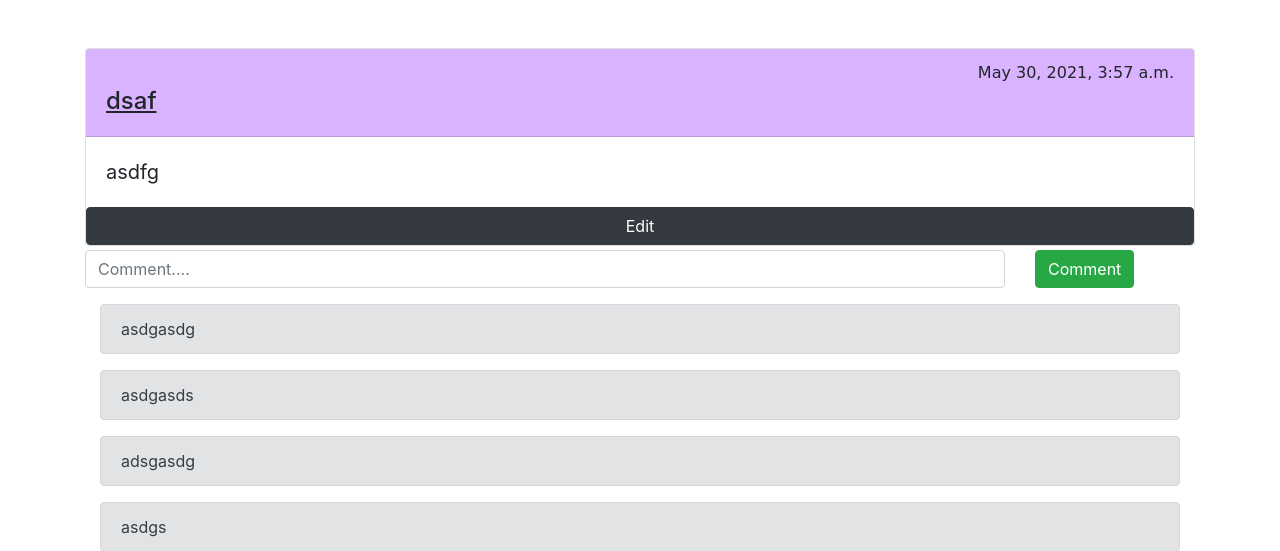
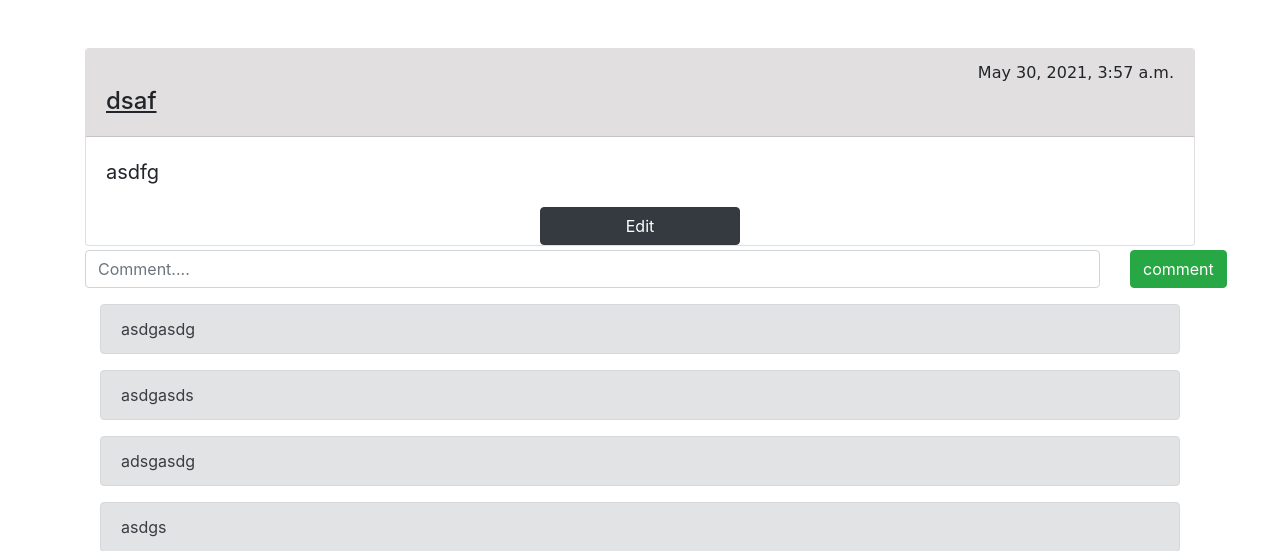
Before and after one commit to Saup21/diversity-inclusion, a Django app: page /post/detail/21/ in a window 1280 px wide. Shown: the part 56-607 px from the top of the page. Run offline with Django 3.2, Linux system fonts and the light colour scheme; data comes from the database, SQL or seed files in the repository; both versions use the stored data as it was after the commit; some libraries are stand-ins or nearby versions.

Commit message:
added css

```diff
--- a/blog/static/css/styles.css
+++ b/blog/static/css/styles.css
@@ -57,7 +57,7 @@ div.title-row.pdet {
 
 div.card-header.card-srow {
     min-height: 67.2px;
-    background-color: #d9b3ff;
+    background-color: rgba(170, 163, 163, 0.35);
 }
 
 div.col-11.col-sm-11 {
@@ -178,3 +178,11 @@ p.footsy.posd {
         line-height: 3.2rem;
     }
 }
+
+
+@media screen and (max-width:480px){
+    img{
+        width: 200px;
+        height: 200px;
+    }
+}
--- a/blog/templates/blog/blog_detail.html
+++ b/blog/templates/blog/blog_detail.html
@@ -12,7 +12,7 @@
                <h4><u>{{ post.title }}</u></h4>
            </div>
             {% if post.image %}
-                <img src="{{post.image.url}}">
+            <div class="jaadu" style="text-align: center;"><img src="{{post.image.url}}" style="border-radius:10px;max-width: 400px;max-height: 400px;text-align: center ;"></div>
             {% endif %}
        </div>
        <div class="card-body">
@@ -20,18 +20,23 @@
                {{ post.text|linebreaksbr }}
            </article>
        </div>
-       <a href="{% url 'password' %}" class="btn btn-dark">Edit</a>
+       <div style="text-align : center;">
+        <a href="{% url 'password' %}" class="btn btn-dark" style="min-width: 200px;" >Edit</a>
+    </div>
+
+
    </div>
 
    <form action="." method="POST" class="my-1">
        {% csrf_token %}
        <div class="form-group">
            <div class="row">
-               <div class="col-10">
+               <div class="col-11">
                 {{form.comment}}
                </div>
+               <!-- <div class="col-1"></div> -->
                <div class="col-1">
-                <button type="submit" id="com" class="btn btn-success">Comment</button>
+                <button type="submit" id="com" class="btn btn-success" style="float: left;" >comment</button>
                </div>
            </div>
        </div>
--- a/blog/templates/blog/post_edit.html
+++ b/blog/templates/blog/post_edit.html
@@ -30,7 +30,7 @@
                 {% endfor %}
             </div>
             <button  class="btn btn-primary" type="submit">Edit</button>
-            <a href="{% url 'delete' pkk  %}" class="btn btn-danger" style="float:right;" type="submit">Delete</button>
+            <a href="{% url 'delete' pkk  %}" class="btn btn-danger" style="float:right;" type="submit">Delete</a>
         </form>
     </div>
 </div>
--- a/blog/templates/blog/postpass.html
+++ b/blog/templates/blog/postpass.html
@@ -3,8 +3,8 @@
 {% block content %}
 <div class="container my-4">
     <div class="row">
-        <div class="col-3"></div>
-        <div class="col-6">
+        <div class="col-1 col-sm-3"></div>
+        <div class="col-10 col-sm-6">
             <div class="jumbotron">
                 <form action="." method="POST">
                     {% csrf_token %}
@@ -27,7 +27,7 @@
                 </div>
             </div>
         </div>
-        <div class="col-3"></div>
+        <div class="col-1 col-sm-3"></div>
     </div>
 </div>
 {% endblock %}
```
Also changed, not shown: db.sqlite3, media/images/oreki-hotaru.png (added), media/images/oreki-hotaru_VDxID1Y.png (added).
